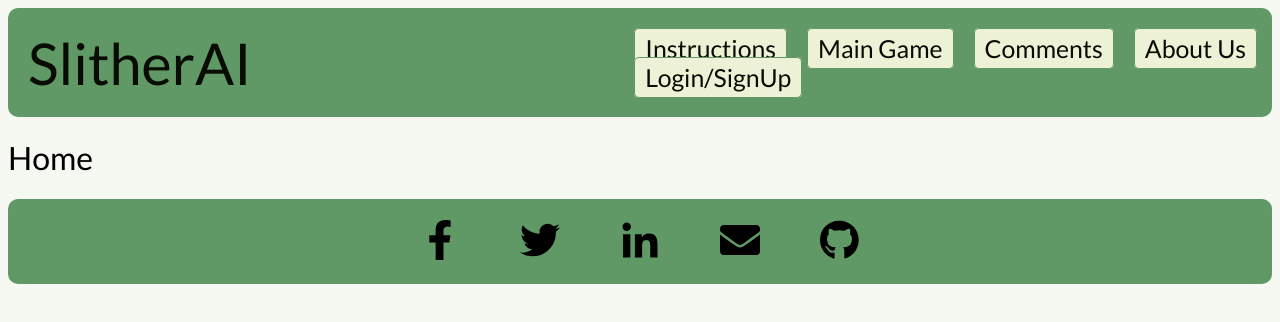
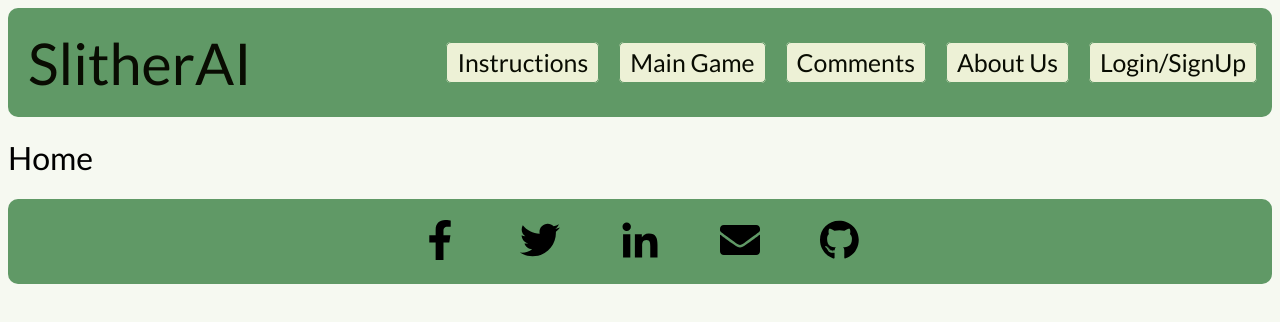
Before and after one commit to rbarbosa51/Slither-AI, a React (Vite) app in the folder client/: page / in a window 1280 px wide. Shown: the top 322 px of the page. Built offline with nearby package versions, Linux system fonts and the light colour scheme.

Commit message:
fixed Navbar styling and made page header a link back to the home page

```diff
--- a/client/src/NavBar.jsx
+++ b/client/src/NavBar.jsx
@@ -30,23 +30,35 @@ export default function NavBar() {
 
     return (
         <header>
-            <h1>SlitherAI</h1>
+            <h1>
+                <Link className="homeBtn" to="/">
+                        SlitherAI
+                </Link>
+            </h1>
             {/* <img src={testImage} alt="" /> */}
             {/*Add React Router links, Context etc */}
             <nav>
                 <div id="dropdown">
+                    <div>
                         <Link className="linkBtn" to="/Instructions">
                         Instructions
                         </Link>
+                    </div>
+                    <div>
                         <Link className="linkBtn" to="/Game">
                         Main Game
                         </Link>
+                    </div>
+                    <div>
                         <Link className="linkBtn" to="/Comments">
                         Comments
                         </Link>
+                    </div>
+                    <div>
                         <Link className="linkBtn" to="/About">
                         About Us
                         </Link>
+                    </div>
                     <div>
                         {Auth.loggedIn() ? (
                             <>
--- a/client/src/sass/NavBar.scss
+++ b/client/src/sass/NavBar.scss
@@ -11,10 +11,20 @@ header {
         font-size: $font-size-large;
         margin: 10px;
         padding: 5px;
+        .homeBtn{
+            color: $text-dark;
+            text-decoration: none;
+        }
+        .homeBtn:hover {
+            background-color: $bright-green;
+            border-radius: 5px;
+        }
     }
     nav {
         display: flex;
         justify-content: right;
+            #dropdown {
+                display: contents;
                     .linkBtn {
                         font-size: $font-size-medium;
                         color: $text-dark;
@@ -30,6 +40,7 @@ header {
                         background-color: $bright-green;
                         border: 1px solid $dark-green;
                     }
+            }
                 .borgir {
                     display: none;
                 }
@@ -38,7 +49,7 @@ header {
                     border: 1px solid $dark-green;
                     border-radius: 5px;
                 }
-            @media (max-width: 900px) {
+                @media (max-width: 1028px) {
                     .borgir {
                         display: initial;
                     }
```
Lines whose indentation alone changed are shown as unchanged.
